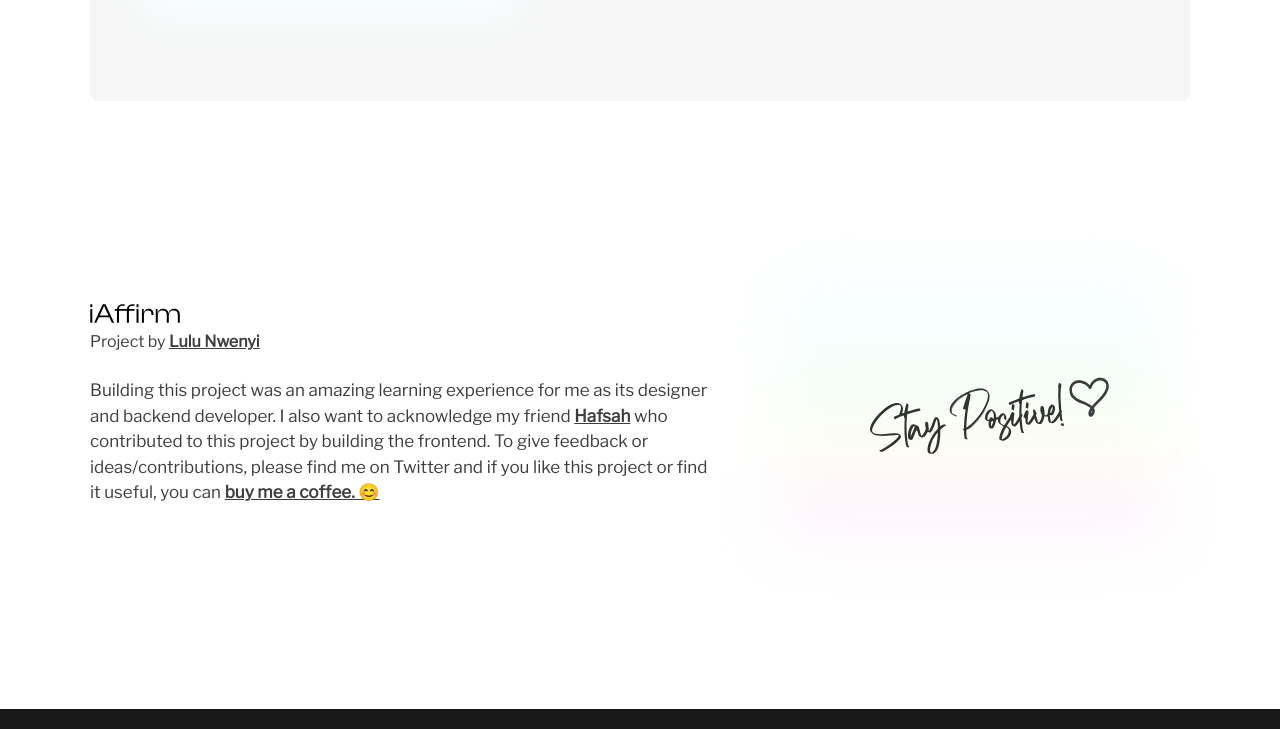
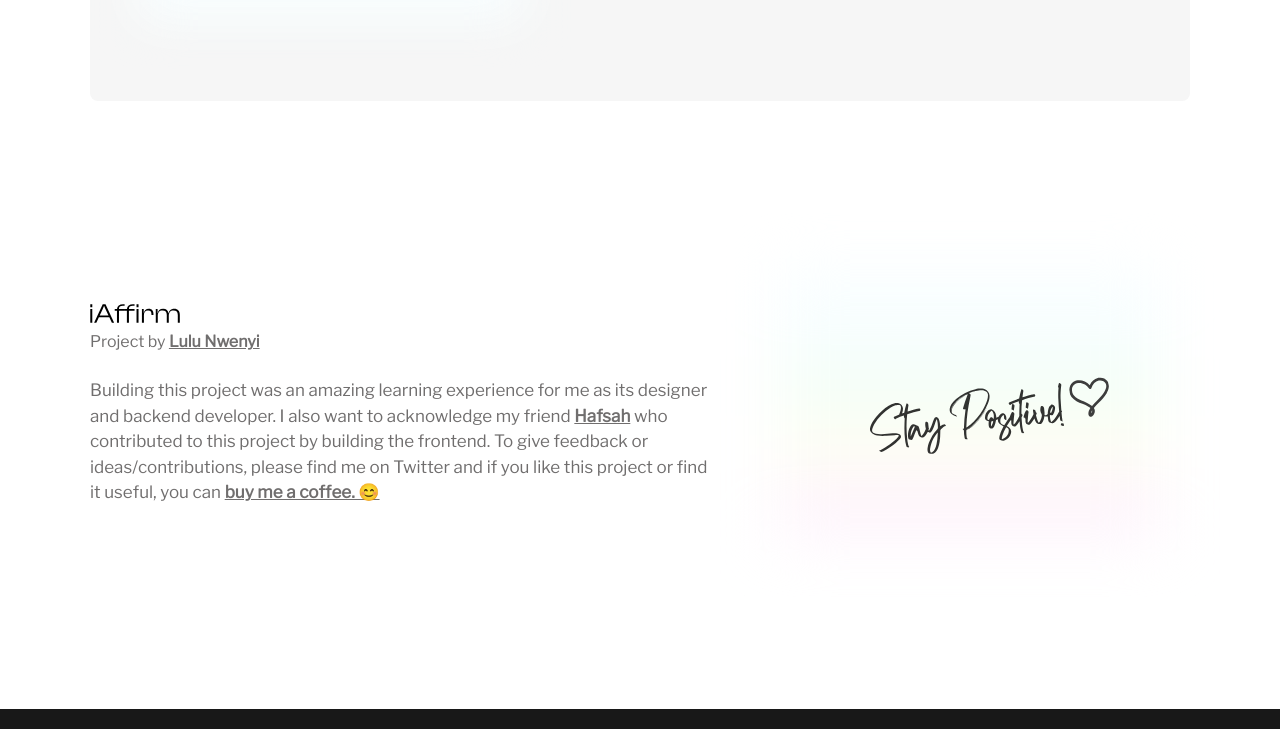
Before and after one commit to LuluNwenyi/iAffirm.life, a Gatsby site: page / in a window 1280 px wide. Shown: the part 1034-1763 px from the top of the page. Built offline with nearby package versions, Linux system fonts and the light colour scheme; Gatsby itself is replaced by a stand-in of ours.

Commit message:
modifications to  bottom section color

```diff
--- a/src/components/home/bottom-section.js
+++ b/src/components/home/bottom-section.js
@@ -9,7 +9,7 @@ const BottomSection = () => {
     items-center
     px-[90px]
     py-28
-    text-[#3D3D3D]
+    text-[#706E6E]
     bottom
     `
     return (
```
